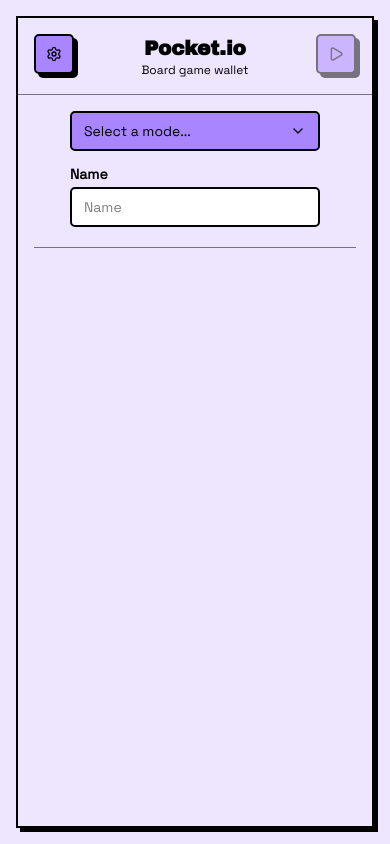
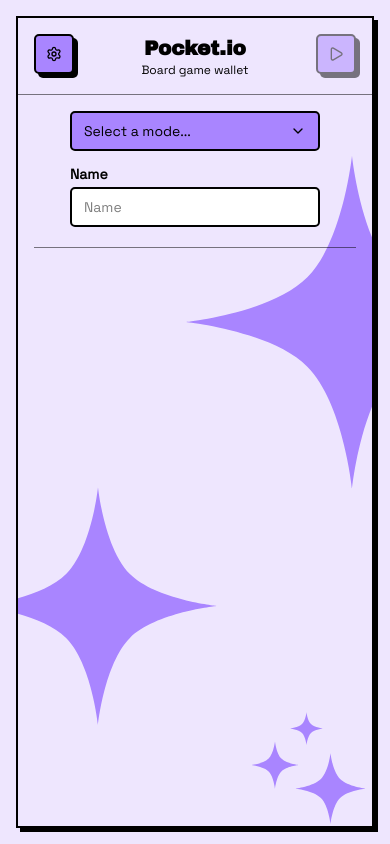
Before and after one commit to Jameson13B/Pocket.io, a React (Vite) app: page / in a window 390 px wide. Built offline with nearby package versions, Linux system fonts and the light colour scheme; no server answers.

Commit message:
Add Star8 component to LobbyView and WalletView: Enhance UI with decorative stars and adjust layout for better responsiveness.

```diff
--- a/src/components/LobbyView.tsx
+++ b/src/components/LobbyView.tsx
@@ -18,6 +18,7 @@ import {
 
 import { SettingsButton } from "@/components/SettingsButton"
 import { db } from "@/firebase"
+import { Star8 } from "./stars/star8"
 
 const saveLocalStorage = (
   bankCode: string,
@@ -114,7 +115,7 @@ export const LobbyView = ({
   }
 
   return (
-    <Card className="w-full max-w-3xl h-full">
+    <Card className="flex h-full max-h-[calc(100vh-2rem)] min-h-0 w-full max-w-3xl flex-col overflow-hidden">
       <Card.Header className="flex flex-row justify-between border-b border-black/50 dark:border-white/50 px-4 sm:px-8">
         <SettingsButton
           bankCode={bankCode}
@@ -140,7 +141,7 @@ export const LobbyView = ({
         </Button>
       </Card.Header>
 
-      <Card.Content className="flex flex-col items-center justify-center px-4">
+      <Card.Content className="relative flex min-h-0 flex-1 flex-col items-center overflow-hidden px-4">
         <div className="grid w-full max-w-[250px] items-center gap-1.5 mb-4">
           <Select value={role} onValueChange={setRole}>
             <SelectTrigger className="w-full max-w-[250px]">
@@ -237,6 +238,16 @@ export const LobbyView = ({
             </div>
           </>
         )}
+
+        <Star8 color="purple" position="bottom-0 right-1" size={75} />
+        <Star8 color="purple" position="bottom-9 right-18" />
+        <Star8 color="purple" position="bottom-20 right-12" size={35} />
+        <Star8 color="purple" position="bottom-[13%] left-[-45px]" size={250} />
+        <Star8
+          color="purple"
+          position="bottom-[45%] left-[45%] z-[-1]"
+          size={350}
+        />
       </Card.Content>
     </Card>
   )
--- a/src/components/WalletView.tsx
+++ b/src/components/WalletView.tsx
@@ -8,6 +8,7 @@ import { SettingsButton } from "@/components/SettingsButton"
 import { SendButton } from "@/components/SendButton"
 import { onSnapshot } from "firebase/firestore"
 import { bankRef } from "@/firebase"
+import { Star8 } from "./stars/star8"
 
 export const WalletView = ({
   bankCode,
@@ -41,7 +42,7 @@ export const WalletView = ({
   }, [bankCode, name, role])
 
   return (
-    <Card className="flex h-full max-h-[calc(100vh-2rem)] min-h-0 w-full max-w-3xl flex-col overflow-hidden">
+    <Card className="relative flex h-full max-h-[calc(100vh-2rem)] min-h-0 w-full max-w-3xl flex-col overflow-hidden">
       <Card.Header className="flex flex-row justify-between border-b border-black/50 dark:border-white/50 px-4 sm:px-8">
         <SettingsButton bankCode={bankCode} role={role} setView={setView} />
         <div className="flex flex-col items-center justify-center text-center">
@@ -79,6 +80,16 @@ export const WalletView = ({
         <hr className="w-full mt-5 mb-3 border-black/50 dark:border-white/50" />
 
         <TransactionLog id={bankCode} />
+
+        <Star8 color="purple" position="bottom-0 right-1" size={75} />
+        <Star8 color="purple" position="bottom-9 right-18" />
+        <Star8 color="purple" position="bottom-20 right-12" size={35} />
+        <Star8 color="purple" position="bottom-[13%] left-[-45px]" size={250} />
+        <Star8
+          color="purple"
+          position="bottom-[45%] left-[45%] z-[-1]"
+          size={350}
+        />
       </Card.Content>
     </Card>
   )
--- /dev/null
+++ b/src/components/stars/s8.tsx
@@ -0,0 +1,35 @@
+export default function Star8({
+  color,
+  size,
+  stroke,
+  strokeWidth,
+  pathClassName,
+  width,
+  height,
+  ...props
+}: React.SVGProps<SVGSVGElement> & {
+  color?: string
+  size?: number
+  stroke?: string
+  pathClassName?: string
+  strokeWidth?: number
+}) {
+  return (
+    <svg
+      xmlns="http://www.w3.org/2000/svg"
+      fill="none"
+      viewBox="0 0 200 200"
+      width={size ?? width}
+      height={size ?? height}
+      {...props}
+    >
+      <path
+        fill={color ?? "currentColor"}
+        stroke={stroke}
+        strokeWidth={strokeWidth}
+        className={pathClassName}
+        d="M100 5s5.088 49.035 25.527 69.473C145.965 94.912 195 100 195 100s-49.035 5.088-69.473 25.527C105.088 145.965 100 195 100 195s-5.088-49.035-25.527-69.473C54.035 105.088 5 100 5 100s49.035-5.088 69.473-25.527C94.912 54.035 100 5 100 5"
+      />
+    </svg>
+  )
+}
--- /dev/null
+++ b/src/components/stars/star8.tsx
@@ -0,0 +1,29 @@
+import Star8Component from "@/components/stars/s8"
+
+const colors = {
+  red: "oklch(67.28% 0.2147 24.22)",
+  orange: "oklch(72.27% 0.1894 50.19)",
+  yellow: "oklch(86.03% 0.176 92.36)",
+  green: "oklch(79.76% 0.2044 153.08)",
+  blue: "oklch(67.47% 0.1726 259.49)",
+  purple: "oklch(60.78% 0.1595 283.96)",
+}
+
+export const Star8 = ({
+  color,
+  size = 50,
+  position = "top-0 left-0",
+}: {
+  color: string
+  size?: number
+  position?: string
+}) => {
+  return (
+    <Star8Component
+      className={`absolute ${position} text-[var(--main)]`}
+      size={size}
+      stroke="black"
+      strokeWidth={0}
+    />
+  )
+}
```
